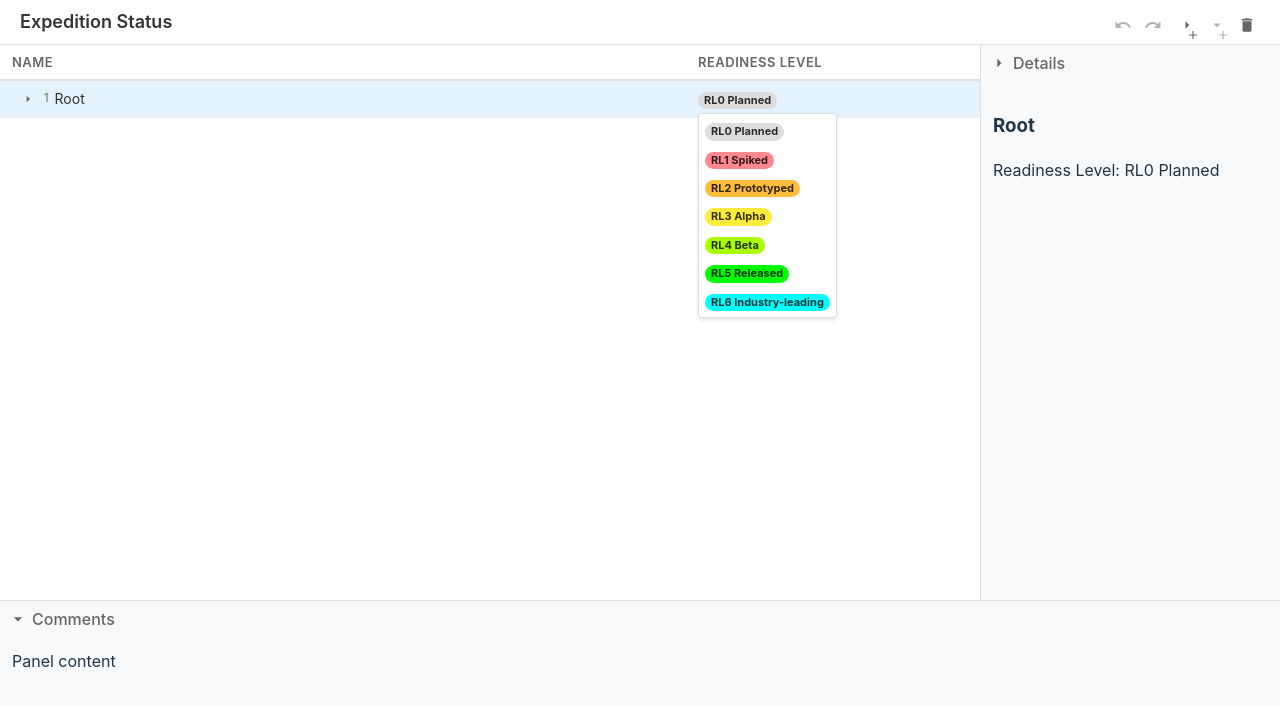
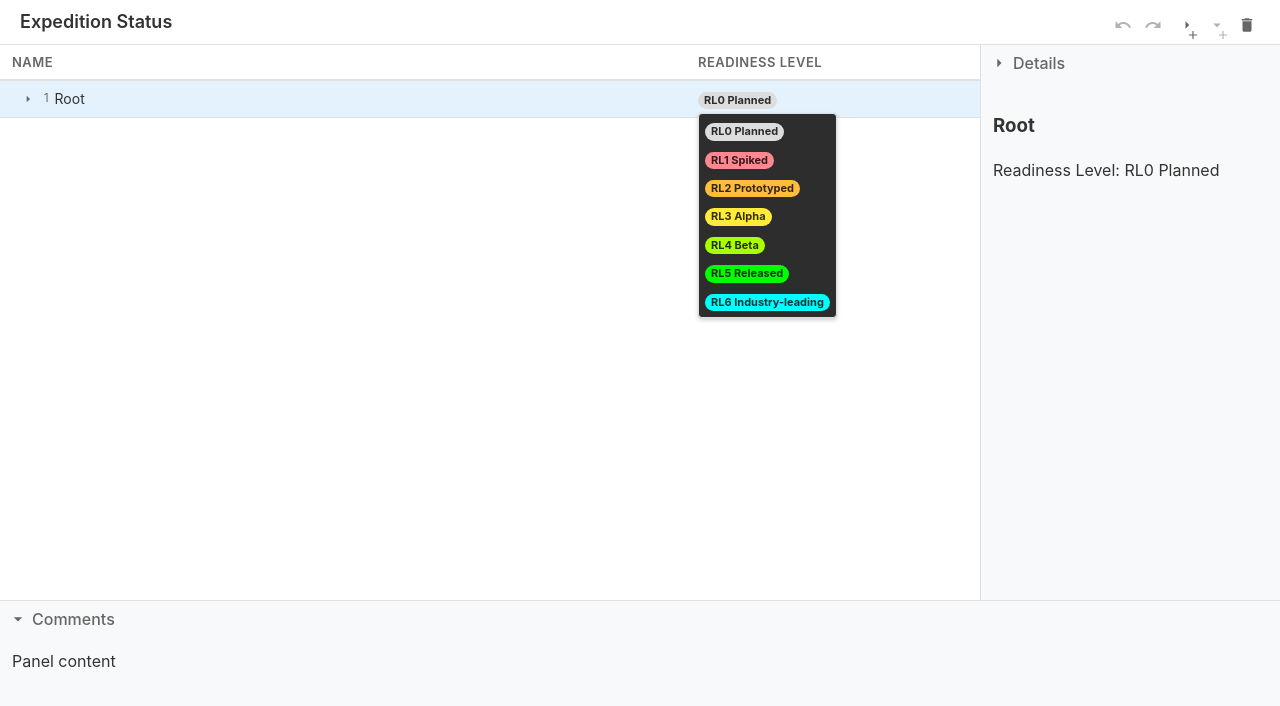
Before and after one commit to shanebdavis/mxp, a React (Vite) app: page / in a window 1280 px wide. Both pictures are taken after a click on the element "RL0 Planned". Shown: the top 706 px of the page. Built offline with nearby package versions, Linux system fonts and the light colour scheme.

Commit message:
wip: improved UX tweaks

```diff
--- a/src/App.tsx
+++ b/src/App.tsx
@@ -25,23 +25,24 @@ const styles = {
   },
   header: {
     gridArea: 'header',
-    borderBottom: '1px solid #e0e0e0',
+    borderBottom: '1px solid var(--border-color)',
     padding: '12px 20px',
     display: 'flex',
     alignItems: 'center',
-    background: '#fff',
+    background: 'var(--background-primary)',
     boxShadow: '0 1px 3px rgba(0,0,0,0.05)',
+    color: 'var(--text-primary)',
   },
   title: {
     margin: 0,
     fontSize: '18px',
     fontWeight: 600,
-    color: '#333',
+    color: 'var(--text-primary)',
   },
   main: {
     gridArea: 'main',
     overflow: 'auto',
-    background: '#fff',
+    background: 'var(--background-primary)',
   },
 } as const
 
@@ -178,7 +179,7 @@ const App = () => {
                 onClick={() => {
                   if (selectedNode) {
                     const newNodeId = treeStateMethods.addNode({
-                      name: 'New Item',
+                      name: '',
                       readinessLevel: 0,
                     }, selectedNode.id)
                     selectNodeById(newNodeId)
@@ -204,7 +205,7 @@ const App = () => {
                 onClick={() => {
                   if (selectedNodeParent) {
                     const newNodeId = treeStateMethods.addNode({
-                      name: 'New Item',
+                      name: '',
                       readinessLevel: 0,
                     }, selectedNodeParent.id)
                     selectNodeById(newNodeId)
--- a/src/index.css
+++ b/src/index.css
@@ -4,22 +4,34 @@
   font-weight: 400;
 
   color-scheme: light dark;
-  color: rgba(255, 255, 255, 0.87);
   background-color: #242424;
 
   font-synthesis: none;
   text-rendering: optimizeLegibility;
   -webkit-font-smoothing: antialiased;
   -moz-osx-font-smoothing: grayscale;
+
+  /* Light theme colors */
+  --background-primary: #ffffff;
+  --background-secondary: #f8f9fa;
+  --border-color: #e0e0e0;
+  --text-primary: #333;
+  --text-secondary: #666;
+  --hover-color: #f5f5f5;
+  --selected-color: #e3f2fd;
 }
 
-a {
-  font-weight: 500;
-  color: #646cff;
-  text-decoration: inherit;
-}
-a:hover {
-  color: #535bf2;
+@media (prefers-color-scheme: dark) {
+  :root {
+    /* Dark theme colors */
+    --background-primary: #1a1a1a;
+    --background-secondary: #2d2d2d;
+    --border-color: #404040;
+    --text-primary: #e0e0e0;
+    --text-secondary: #a0a0a0;
+    --hover-color: #3d3d3d;
+    --selected-color: #1e3a5f;
+  }
 }
 
 body {
@@ -28,7 +40,8 @@ body {
   font-family: -apple-system, BlinkMacSystemFont, "Segoe UI", Roboto, Helvetica, Arial, sans-serif;
   -webkit-font-smoothing: antialiased;
   -moz-osx-font-smoothing: grayscale;
-  background: #f8f9fa;
+  background: var(--background-primary);
+  color: var(--text-primary);
 }
 
 h1 {
@@ -78,7 +91,11 @@ button:focus-visible {
 }
 
 .table-row:hover {
-  background-color: #f5f5f5;
+  background-color: var(--hover-color);
+}
+
+.table-row.selected {
+  background-color: var(--selected-color);
 }
 
 .toggle-button {
--- a/src/partials/CommentsPanel.tsx
+++ b/src/partials/CommentsPanel.tsx
@@ -1,17 +1,19 @@
 import { PanelHeader } from "./PanelHeader"
 
 const styles = {
-
   footer: {
     gridArea: 'footer',
-    borderTop: '1px solid #e0e0e0',
+    borderTop: '1px solid var(--border-color)',
     height: '200px',
-    background: '#f8f9fa',
+    background: 'var(--background-secondary)',
     transition: 'height 0.2s ease',
   },
   footerCollapsed: {
     height: '40px',
   },
+  content: {
+    color: 'var(--text-primary)',
+  }
 }
 
 export const CommentsPanel = ({ isFooterCollapsed, setFooterCollapsed }: {
@@ -27,5 +29,5 @@ export const CommentsPanel = ({ isFooterCollapsed, setFooterCollapsed }: {
     onClick={() => setFooterCollapsed(prev => !prev)}
     isVertical={false}
   />
-  {!isFooterCollapsed && <div style={{ padding: '12px' }}>Panel content</div>}
+  {!isFooterCollapsed && <div style={{ padding: '12px', ...styles.content }}>Panel content</div>}
 </footer>)
--- a/src/partials/DetailsPanel.tsx
+++ b/src/partials/DetailsPanel.tsx
@@ -6,8 +6,8 @@ const styles = {
   rightPanel: {
     gridArea: 'right',
     width: '300px',
-    borderLeft: '1px solid #e0e0e0',
-    background: '#f8f9fa',
+    borderLeft: '1px solid var(--border-color)',
+    background: 'var(--background-secondary)',
     transition: 'width 0.2s ease',
     position: 'relative' as const,
   },
@@ -22,6 +22,9 @@ const styles = {
     width: 8,
     cursor: 'col-resize',
   },
+  content: {
+    color: 'var(--text-primary)',
+  }
 }
 
 export const DetailsPanel = ({ isRightPanelCollapsed, rightPanelWidth, startResize, setRightPanelCollapsed, selectedNode, isResizing }: {
@@ -51,7 +54,7 @@ export const DetailsPanel = ({ isRightPanelCollapsed, rightPanelWidth, startResi
     />
     {
       !isRightPanelCollapsed && (
-        <div style={{ padding: '12px' }}>
+        <div style={{ padding: '12px', ...styles.content }}>
           {selectedNode ? (
             <>
               <h3>{selectedNode.name}</h3>
--- a/src/partials/HTable/HTableRow.tsx
+++ b/src/partials/HTable/HTableRow.tsx
@@ -162,10 +162,16 @@ export const HTableRow: FC<TreeNodeProps> = ({
           treeStateMethods.updateNode(node.id, { name: editValue })
         }
 
-        // Handle node creation
+        // For root node, just close the edit box
+        if (isRoot) {
+          setIsEditing(false)
+          return
+        }
+
+        // Handle node creation for non-root nodes
         if (e.metaKey || e.ctrlKey) {  // Command/Ctrl + Enter - add child
           const newNodeId = treeStateMethods.addNode({
-            name: '',  // Empty name for new nodes
+            name: '',
             readinessLevel: 0,
           }, node.id)
           if (!expandedNodes[node.id]) {
@@ -173,15 +179,13 @@ export const HTableRow: FC<TreeNodeProps> = ({
           }
           selectNodeById(newNodeId)
           setEditingNodeId(newNodeId)
-        } else {  // Regular Enter - add sibling
-          if (parentNode) {  // Only if we have a parent (not root)
-            const newNodeId = treeStateMethods.addNode({
-              name: '',  // Empty name for new nodes
-              readinessLevel: 0,
-            }, parentNode.id)
-            selectNodeById(newNodeId)
-            setEditingNodeId(newNodeId)
-          }
+        } else if (parentNode) {  // Regular Enter - add sibling (only if we have a parent)
+          const newNodeId = treeStateMethods.addNode({
+            name: '',
+            readinessLevel: 0,
+          }, parentNode.id)
+          selectNodeById(newNodeId)
+          setEditingNodeId(newNodeId)
         }
       }
     } else if (e.key === 'Escape') {
@@ -359,10 +363,13 @@ export const HTableRow: FC<TreeNodeProps> = ({
           e.preventDefault()
           if (!isRoot) {  // Prevent deleting root node
             const currentIndex = displayOrder.indexOf(node.id)
-            const nextSelectedId = displayOrder[currentIndex - 1]  // Get previous node
+            const nextSelectedId = displayOrder[currentIndex + 1]  // Get next node instead of previous
             treeStateMethods.removeNode(node.id)
             if (nextSelectedId) {
-              selectNodeById(nextSelectedId)  // Select previous node
+              selectNodeById(nextSelectedId)  // Select next node
+            } else if (currentIndex > 0) {
+              // If there is no next node (we're at the end), select the previous node
+              selectNodeById(displayOrder[currentIndex - 1])
             }
           }
           break
@@ -384,7 +391,7 @@ export const HTableRow: FC<TreeNodeProps> = ({
           ...(isDragTarget && dragTarget.position === 'inside' ? styles.dropTarget.inside : {}),
           ...(isDragTarget && dragTarget.position === 'before' ? { boxShadow: '0 -1px 0 #2196f3, inset 0 1px 0 #2196f3' } : {}),
           ...(isDragTarget && dragTarget.position === 'after' ? { boxShadow: '0 1px 0 #2196f3, inset 0 -1px 0 #2196f3' } : {}),
-          ...(isSelected ? { backgroundColor: '#e3f2fd' } : {}),
+          backgroundColor: isSelected ? 'var(--selected-color)' : undefined,
         }}
         onClick={handleRowClick}
         draggable={!isRoot}
@@ -424,7 +431,8 @@ export const HTableRow: FC<TreeNodeProps> = ({
                 onKeyDown={handleInputKeyDown}
                 style={{
                   border: 'none',
-                  background: 'white',
+                  background: 'var(--background-primary)',
+                  color: 'var(--text-primary)',
                   padding: '1px 4px',
                   margin: '-2px 0',
                   width: '100%',
@@ -448,10 +456,10 @@ export const HTableRow: FC<TreeNodeProps> = ({
                 position: 'absolute',
                 top: 'calc(100% + 4px)',
                 left: 0,
-                background: 'white',
-                border: '1px solid #ddd',
+                background: '#2D2D2D',
+                border: '1px solid var(--border-color)',
                 borderRadius: 4,
-                boxShadow: '0 2px 4px rgba(0,0,0,0.1)',
+                boxShadow: '0 2px 4px rgba(0,0,0,0.2)',
                 zIndex: 1000,
                 padding: '4px',
                 display: 'flex',
--- a/src/partials/HTable/styles.ts
+++ b/src/partials/HTable/styles.ts
@@ -13,8 +13,8 @@ export const styles = {
   headerCell: {
     textAlign: 'left' as const,
     padding: '8px 12px',
-    borderBottom: '2px solid #e0e0e0',
-    color: '#666',
+    borderBottom: '2px solid var(--border-color)',
+    color: 'var(--text-secondary)',
     fontWeight: 600,
     fontSize: '13px',
     textTransform: 'uppercase' as const,
@@ -22,8 +22,8 @@ export const styles = {
   },
   cell: {
     padding: '6px 12px',
-    borderBottom: '1px solid #f0f0f0',
-    color: '#333',
+    borderBottom: '1px solid var(--border-color)',
+    color: 'var(--text-primary)',
   },
   treeCell: {
     display: 'flex',
```
